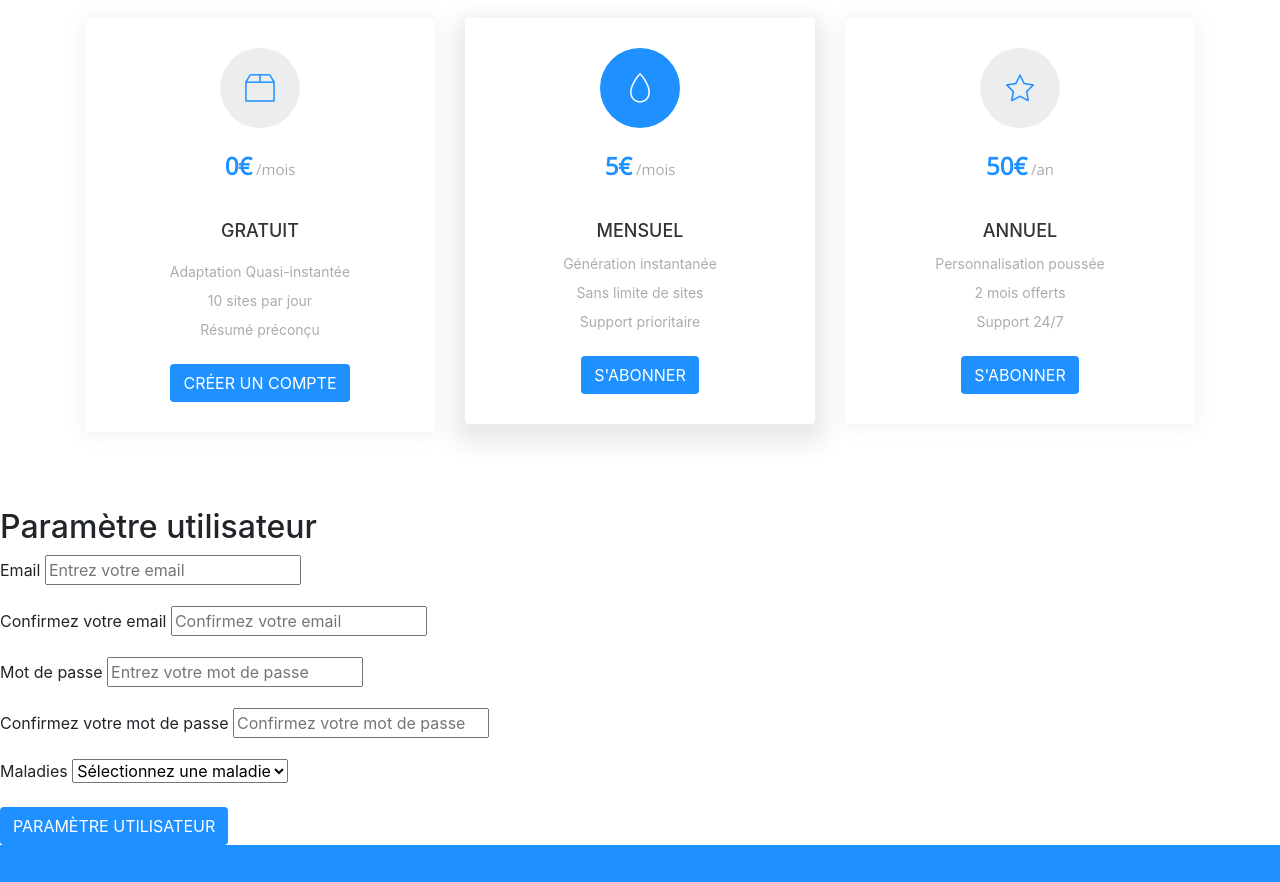
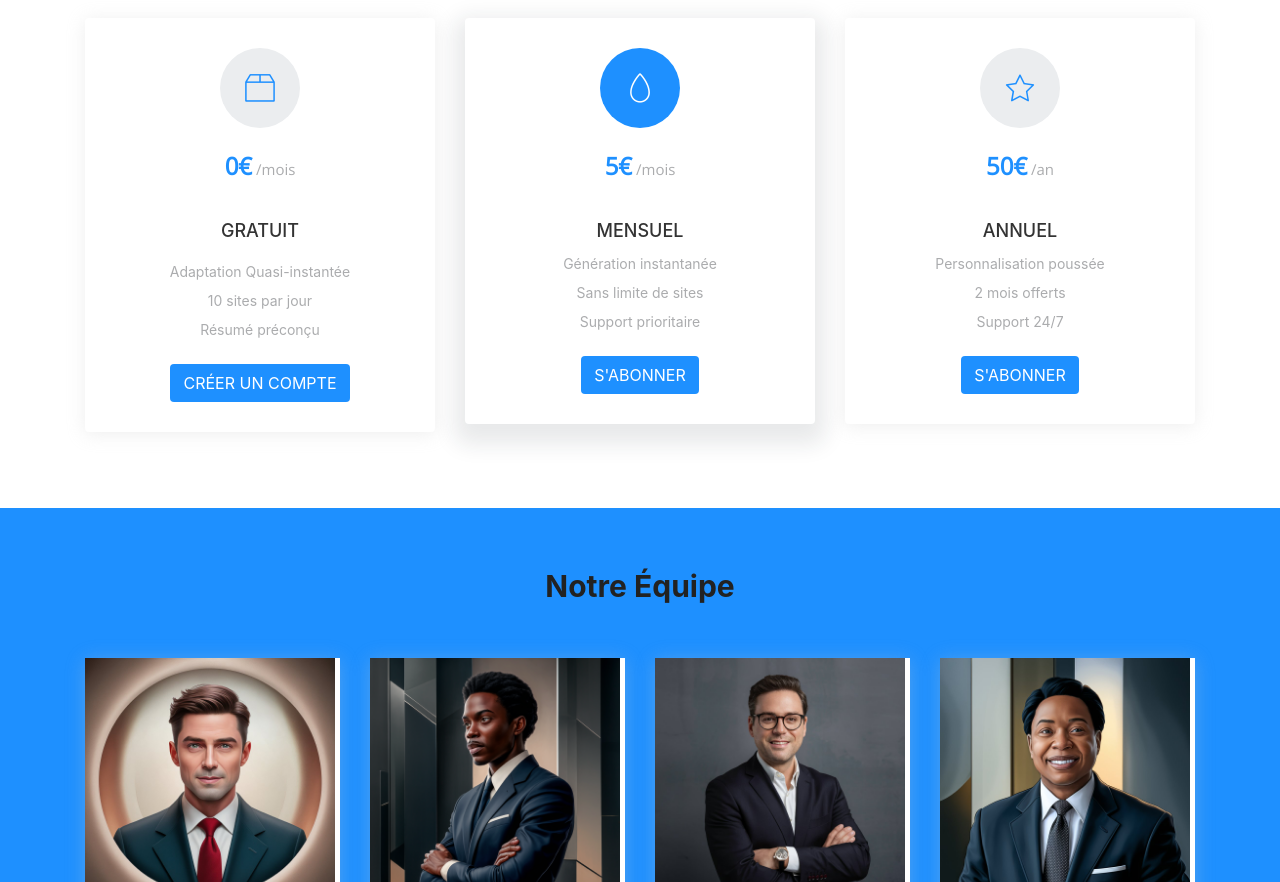
Before and after one commit to MaksimLsk/LEGE-, a website with bundled scripts: page index.html in a window 1280 px wide. Shown: the part 1918-2800 px from the top of the page. Built offline with nearby package versions, Linux system fonts and the light colour scheme; a web font is replaced by a local one.

Commit message:
feat: Add pages to login, register, responses and loading

```diff
--- a/index.html
+++ b/index.html
@@ -168,6 +168,8 @@
       </div>
     </div>
   </div>
+
+
   <!-- Call To Action Section Start -->
   <section id="cta" class="section-padding search-container-div">
     <div class="container">
@@ -274,50 +276,6 @@
   </section>
   <!-- Pricing Table Section End -->
 
-
-  <section id="Form-inscription">
-    <div class="form-container">
-      <form id="inscriptionForm">
-        <h2 id="para">Paramètre utilisateur</h2>
-
-        <div class="form-group">
-          <label for="email">Email</label>
-          <input type="email" id="email" name="email" placeholder="Entrez votre email" required>
-        </div>
-
-        <div class="form-group">
-          <label for="confirmEmail">Confirmez votre email</label>
-          <input type="email" id="confirmEmail" name="confirmEmail" placeholder="Confirmez votre email" required>
-        </div>
-
-        <div class="form-group">
-          <label for="password">Mot de passe</label>
-          <input type="password" id="password" name="password" placeholder="Entrez votre mot de passe" required>
-        </div>
-
-        <div class="form-group">
-          <label for="confirmPassword">Confirmez votre mot de passe</label>
-          <input type="password" id="confirmPassword" name="confirmPassword" placeholder="Confirmez votre mot de passe"
-            required>
-        </div>
-
-
-        <div class="form-group">
-          <label for="disease">Maladies</label>
-          <select id="disease" name="disease" required>
-            <option value="">Sélectionnez une maladie</option>
-            <option value="diabetes">dyslexie</option>
-            <option value="hypertension">dysorthographie</option>
-            <option value="asthma">dyscalculie</option>
-            <option value="cancer">dyspraxie</option>
-            <option value="other">dysgraphie</option>
-            <option value="other">dysphasie</option>
-          </select>
-        </div>
-
-        <button type="submit" class="btn btn-common">Paramètre utilisateur</button>
-      </form>
-  </section>
 
   <!-- Team Section Start -->
   <section id="team" class="testimonial section-padding">
```
Also changed, not shown: loading.html (added), login.html (added), register.html (added), response1.html (added), response2.html (added), response3.html (added).
